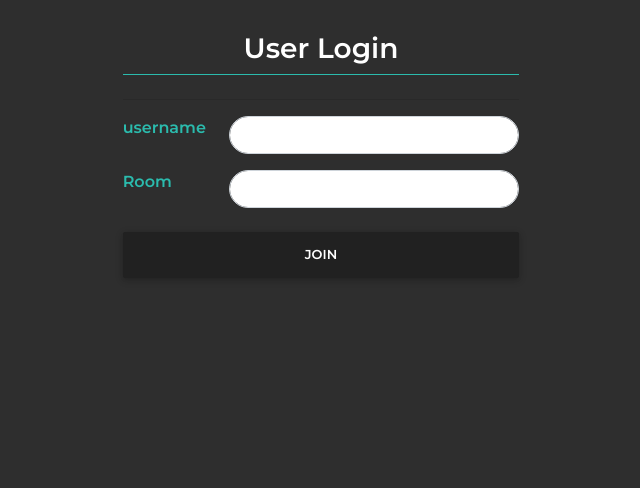
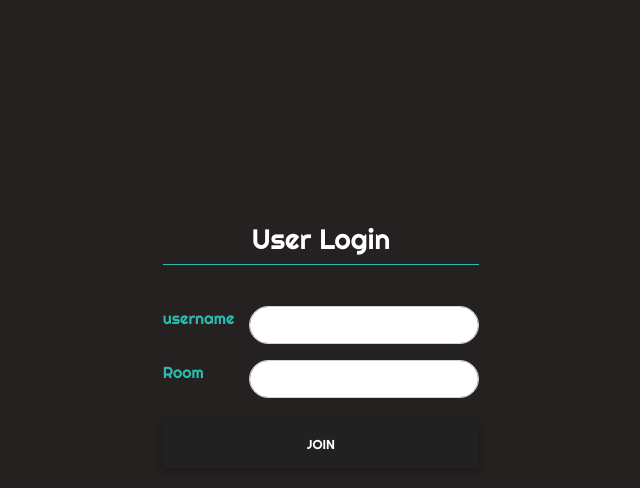
Before and after one commit to djzaragoza/chat-app-react-socketio, a React (Create React App) app in the folder client/: page / in a window 1280 px wide. Shown: the top 488 px of the page, without its empty margins (319-959 px from the left). Built offline with nearby package versions, Linux system fonts and the light colour scheme; the HTML template or start-up script is replaced by a standard one.

Commit message:
finished joinroom.css file

```diff
--- a/client/src/components/JoinRoom/JoinRoom.css
+++ b/client/src/components/JoinRoom/JoinRoom.css
@@ -0,0 +1,14 @@
+@import url('https://fonts.googleapis.com/css2?family=Righteous&display=swap');
+
+.roombackground {
+   background-color: rgb(37, 33, 33);
+   width: 100%;
+   height: 100vh;
+   font-family: 'Righteous', cursive;
+}
+
+.roomForm {
+   padding: 30px 40px;
+   color: aliceblue;
+   margin-top: 20vh;
+}
```
